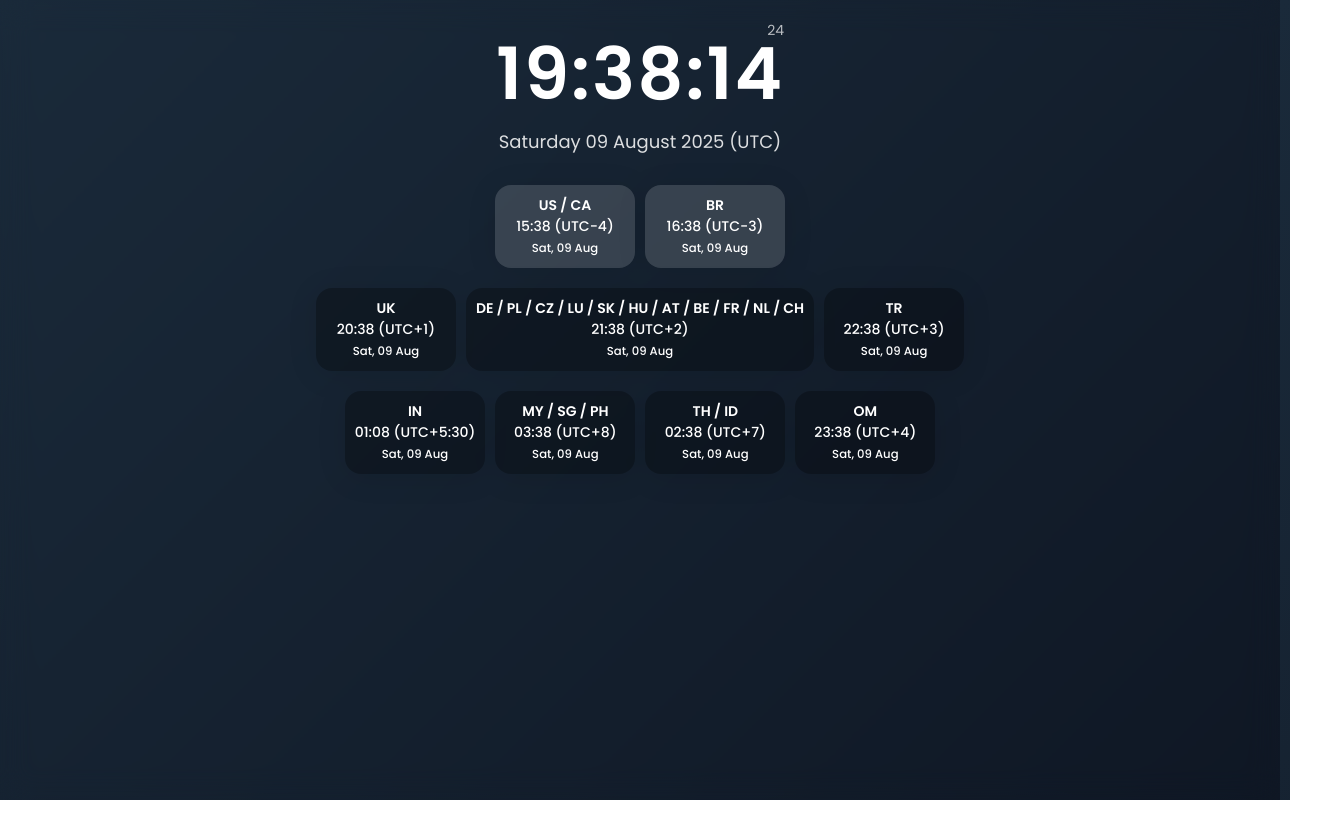
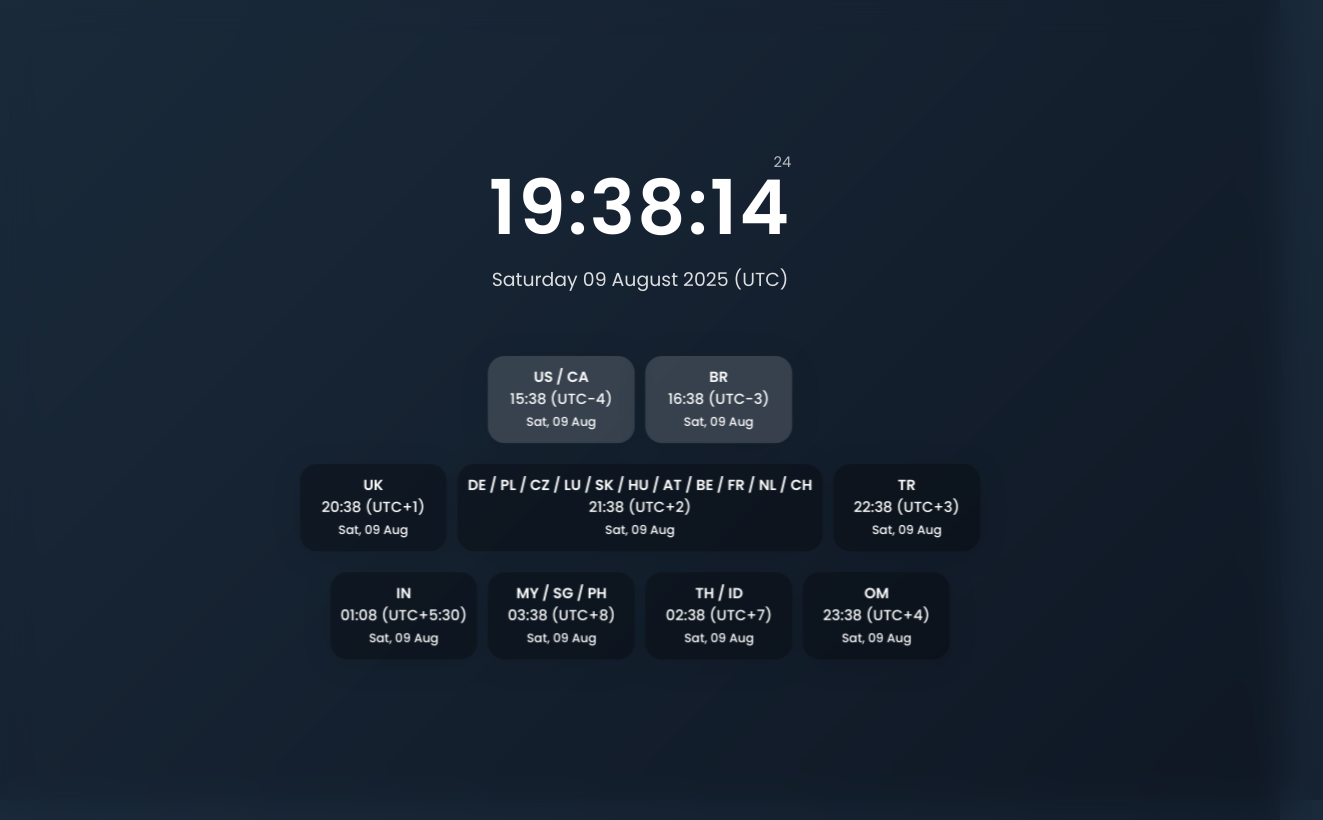
Before and after one commit to shaiksamad/world-clock, a plain HTML site: page index.html in a window 1280 px wide. Shown: the whole page, 1323 px wide, since content can reach past the window. Drawn offline with Linux system fonts and the light colour scheme.

Commit message:
zoomed and hidden overflow

```diff
--- a/index.html
+++ b/index.html
@@ -19,10 +19,13 @@
       align-items: center;
       min-height: 100vh;
       backdrop-filter: blur(15px);
+      overflow: hidden; /* hide overflow */
+      transform: scale(1.05, 1.05); /* zoom to 120% */
+      justify-content: center; /* center body vertically */
     }
     .main-clock {
       text-align: center;
-      margin: 20px 0;
+      margin: 20px 0 50px 0;
       position: relative;
     }
     .time-large {
```
